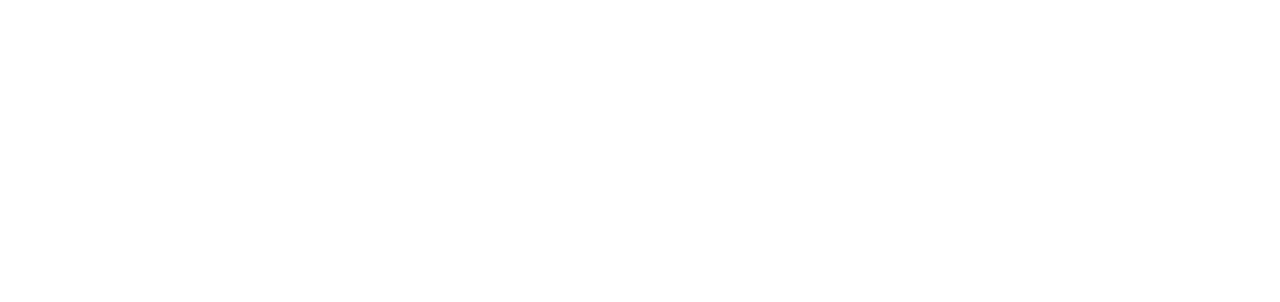
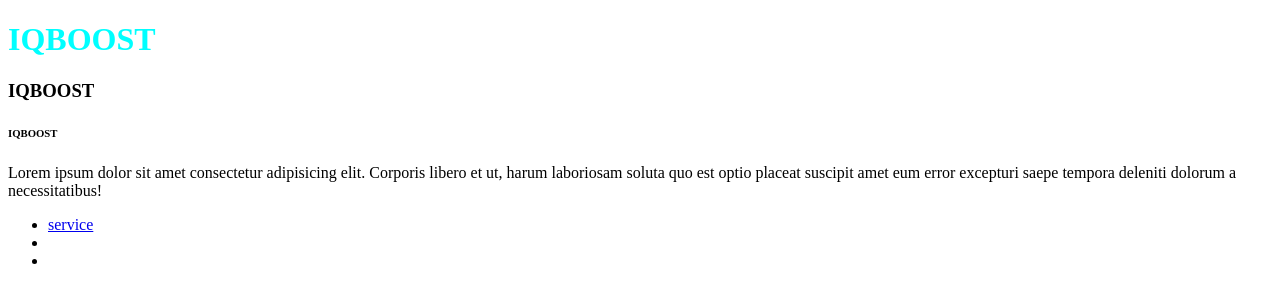
Before and after one commit to whitehats237/IQBOOST, a plain HTML site: page index.html in a window 1280 px wide. Drawn offline with Linux system fonts and the light colour scheme.

Commit message:
initialisation du projet IQBOOST

```diff
--- /dev/null
+++ b/index.css
@@ -0,0 +1,3 @@
+h1 {
+    color: aqua;
+}
--- a/index.html
+++ b/index.html
@@ -3,9 +3,22 @@
 <head>
     <meta charset="UTF-8">
     <meta name="viewport" content="width=device-width, initial-scale=1.0">
-    <title>Document</title>
+    <title>IQBOOST</title>
+    <link rel="stylesheet" href="/index.css">
 </head>
 <body>
+    <h1>IQBOOST</h1>
+    <h3>IQBOOST</h3>
+    <h6>IQBOOST</h6>
 
+    <p>Lorem ipsum dolor sit amet consectetur adipisicing elit. Corporis libero et ut, harum laboriosam soluta quo est optio placeat suscipit amet eum error excepturi saepe tempora deleniti dolorum a necessitatibus!</p>
+
+    <nav>
+        <ul>
+           <li>  <a href="/service.html">service</a>  </li>
+           <li></li>
+           <li></li>
+        </ul>
+    </nav>
 </body>
 </html>
```
Also changed, not shown: service.html (added, +14 -0 lines).
